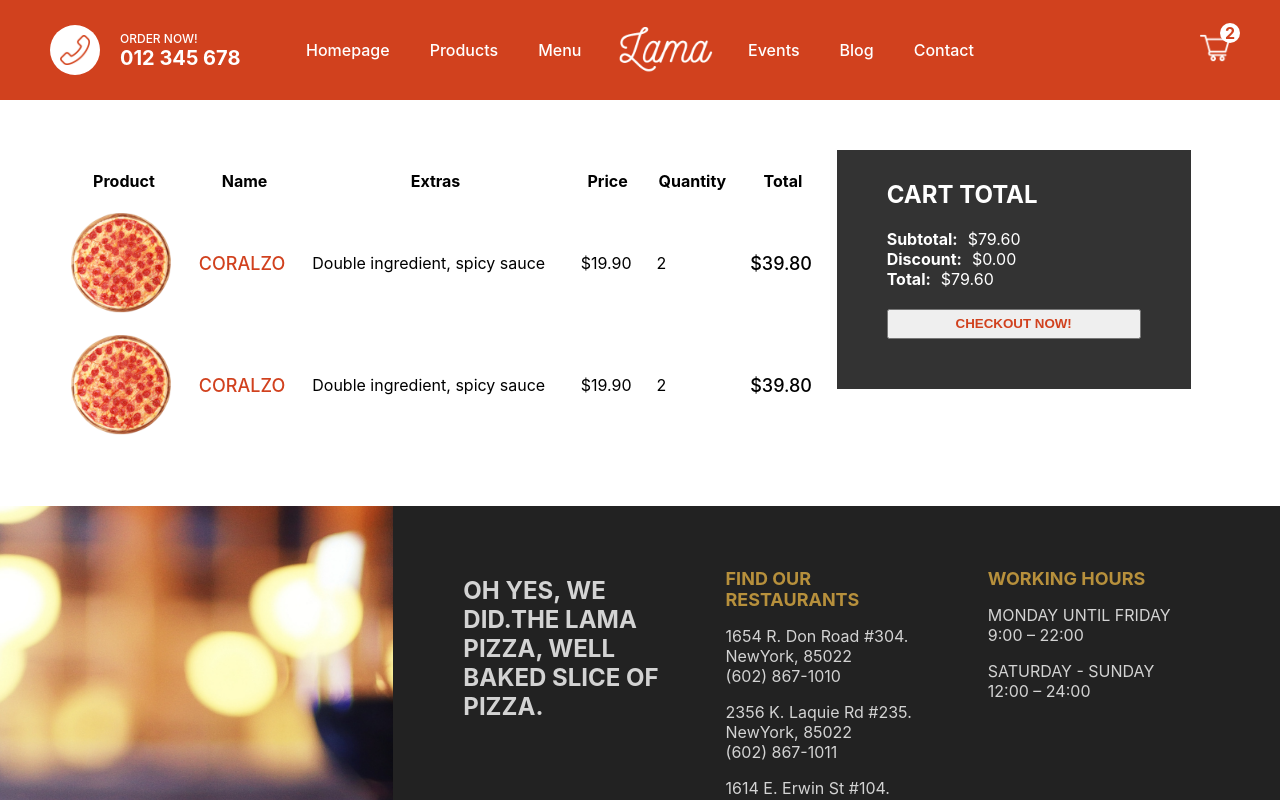
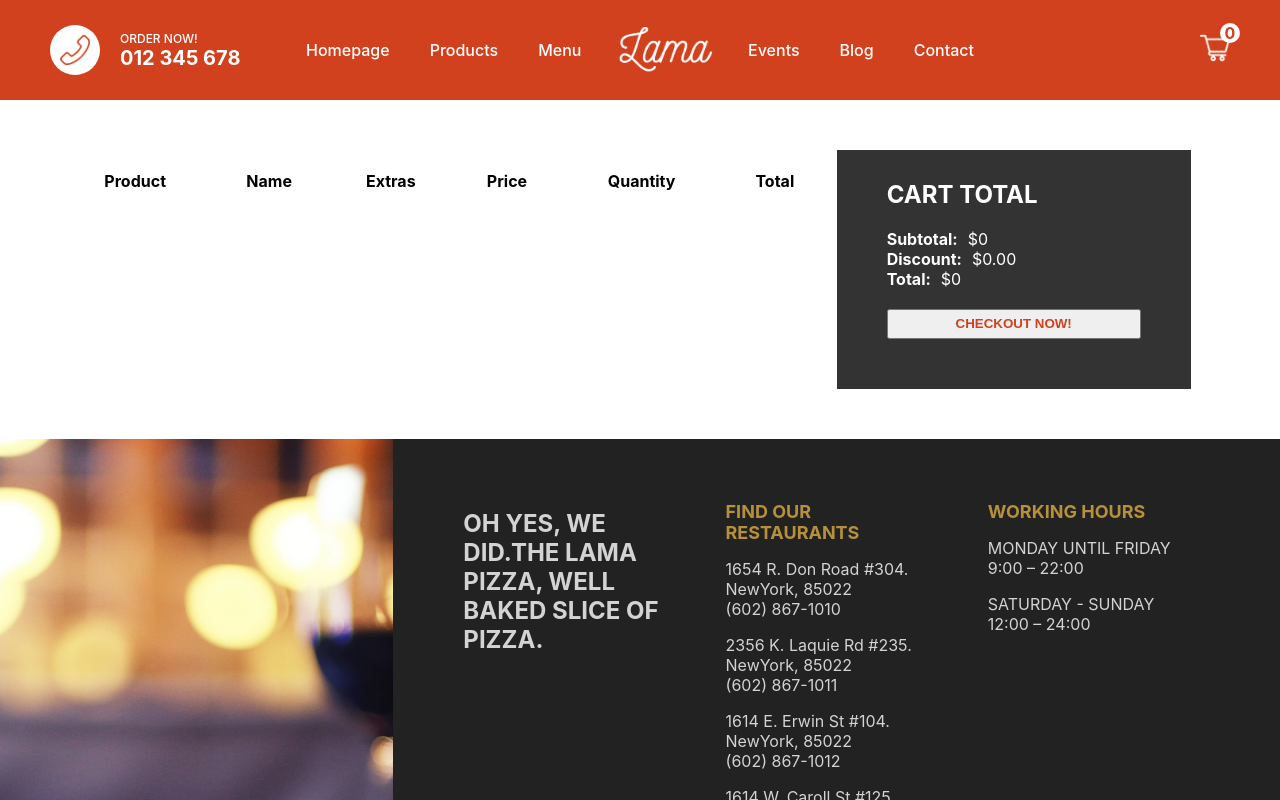
Before and after one commit to cerensolpan/food-ordering-app, a Next.js app: page /cart in a window 1280 px wide. Shown: the top 800 px of the page. Built offline with nearby package versions, Linux system fonts and the light colour scheme.

Commit message:
Update cart using redux toolkit

```diff
--- a/components/Navbar.jsx
+++ b/components/Navbar.jsx
@@ -1,7 +1,10 @@
 import Image from "next/image";
+import Link from "next/link";
 import styles from "../styles/Navbar.module.css";
+import { useSelector } from "react-redux";
 
 const Navbar = () => {
+  const quantity= useSelector((state)=>state.cart.quantity)
   return (
     <div className={styles.container}>
       <div className={styles.item}>
@@ -24,12 +27,14 @@
           <li className={styles.listItem}>Contact</li>
         </ul>
       </div>
+      <Link href="/cart" passHref>
       <div className={styles.item}>
         <div className={styles.cart}>
           <Image src="/img/cart.png" alt="" width="30px" height="30px" />
-          <div className={styles.counter}>2</div>
+          <div className={styles.counter}>{quantity}</div>
         </div>
       </div>
+      </Link>
     </div>
   );
 };
--- a/pages/_app.js
+++ b/pages/_app.js
@@ -1,11 +1,15 @@
 import Layout from "../components/Layout";
 import "../styles/globals.css";
+import store from "../redux/store";
+import { Provider } from "react-redux";
 
 function MyApp({ Component, pageProps }) {
   return (
-    <Layout>
-      <Component {...pageProps} />
-    </Layout>
+    <Provider store={store}>
+      <Layout>
+        <Component {...pageProps} />
+      </Layout>
+    </Provider>
   );
 }
 
--- a/pages/cart.jsx
+++ b/pages/cart.jsx
@@ -1,7 +1,11 @@
 import styles from "../styles/Cart.module.css";
 import Image from "next/image";
+import { useDispatch, useSelector } from "react-redux";
 
 const Cart = () => {
+  const dispatch = useDispatch();
+  const cart = useSelector(state=> state.cart)
+
   return (
     <div className={styles.container}>
       <div className={styles.left}>
@@ -14,11 +18,13 @@
             <th>Quantity</th>
             <th>Total</th>
           </tr>
-          <tr className={styles.tr}>
+          {cart.products.map(product=>(
+
+          <tr className={styles.tr} key={product._id}>
             <td>
               <div className={styles.imgContainer}>
                 <Image
-                  src="/img/pizza.png"
+                  src={product.img}
                   layout="fill"
                   objectFit="cover"
                   alt=""
@@ -26,65 +32,40 @@
               </div>
             </td>
             <td>
-              <span className={styles.name}>CORALZO</span>
+              <span className={styles.name}>{product.title}</span>
             </td>
             <td>
               <span className={styles.extras}>
-                Double ingredient, spicy sauce
+                {product.extras.map((extra)=>(
+                  <span key={extra._id}>{extra.text},</span>
+                ))}
               </span>
             </td>
             <td>
-              <span className={styles.price}>$19.90</span>
+              <span className={styles.price}>${product.price}</span>
             </td>
             <td>
-              <span className={styles.quantity}>2</span>
+              <span className={styles.quantity}>{product.quantity}</span>
             </td>
             <td>
-              <span className={styles.total}>$39.80</span>
+              <span className={styles.total}>${product.price*product.quantity}</span>
             </td>
           </tr>
-          <tr className={styles.tr}>
-            <td>
-              <div className={styles.imgContainer}>
-                <Image
-                  src="/img/pizza.png"
-                  layout="fill"
-                  objectFit="cover"
-                  alt=""
-                />
-              </div>
-            </td>
-            <td>
-              <span className={styles.name}>CORALZO</span>
-            </td>
-            <td>
-              <span className={styles.extras}>
-                Double ingredient, spicy sauce
-              </span>
-            </td>
-            <td>
-              <span className={styles.price}>$19.90</span>
-            </td>
-            <td>
-              <span className={styles.quantity}>2</span>
-            </td>
-            <td>
-              <span className={styles.total}>$39.80</span>
-            </td>
-          </tr>
+          ))}
+
         </table>
       </div>
       <div className={styles.right}>
         <div className={styles.wrapper}>
           <h2 className={styles.title}>CART TOTAL</h2>
           <div className={styles.totalText}>
-            <b className={styles.totalTextTitle}>Subtotal:</b>$79.60
+            <b className={styles.totalTextTitle}>Subtotal:</b>${cart.total}
           </div>
           <div className={styles.totalText}>
             <b className={styles.totalTextTitle}>Discount:</b>$0.00
           </div>
           <div className={styles.totalText}>
-            <b className={styles.totalTextTitle}>Total:</b>$79.60
+            <b className={styles.totalTextTitle}>Total:</b>${cart.total}
           </div>
           <button className={styles.button}>CHECKOUT NOW!</button>
         </div>
--- /dev/null
+++ b/redux/cartSlice.js
@@ -0,0 +1,23 @@
+import {createSlice} from "@reduxjs/toolkit"
+
+const cartSlice = createSlice({
+    name:"cart",
+    initialState:{
+        products:[],
+        quantity:0,
+        total:0,
+    },
+    reducers:{
+        addProduct:(state,action) => {
+            state.products.push(action.payload);
+            state.quantity +=1;
+            state.total += action.payload.price * action.payload.quantity;
+        },
+        reset:(state) => {
+            state= initialState;
+        }
+    }
+});
+
+export const {addProduct, reset} = cartSlice.actions;
+export default cartSlice.reducer;
--- /dev/null
+++ b/redux/store.js
@@ -0,0 +1,8 @@
+import {configureStore} from "@reduxjs/toolkit";
+import cartReducer from "./cartSlice";
+
+export default configureStore({
+    reducer:{
+        cart: cartReducer,
+    }
+})
```
Also changed, not shown: pages/product/[id].jsx (+8 -1 lines).
